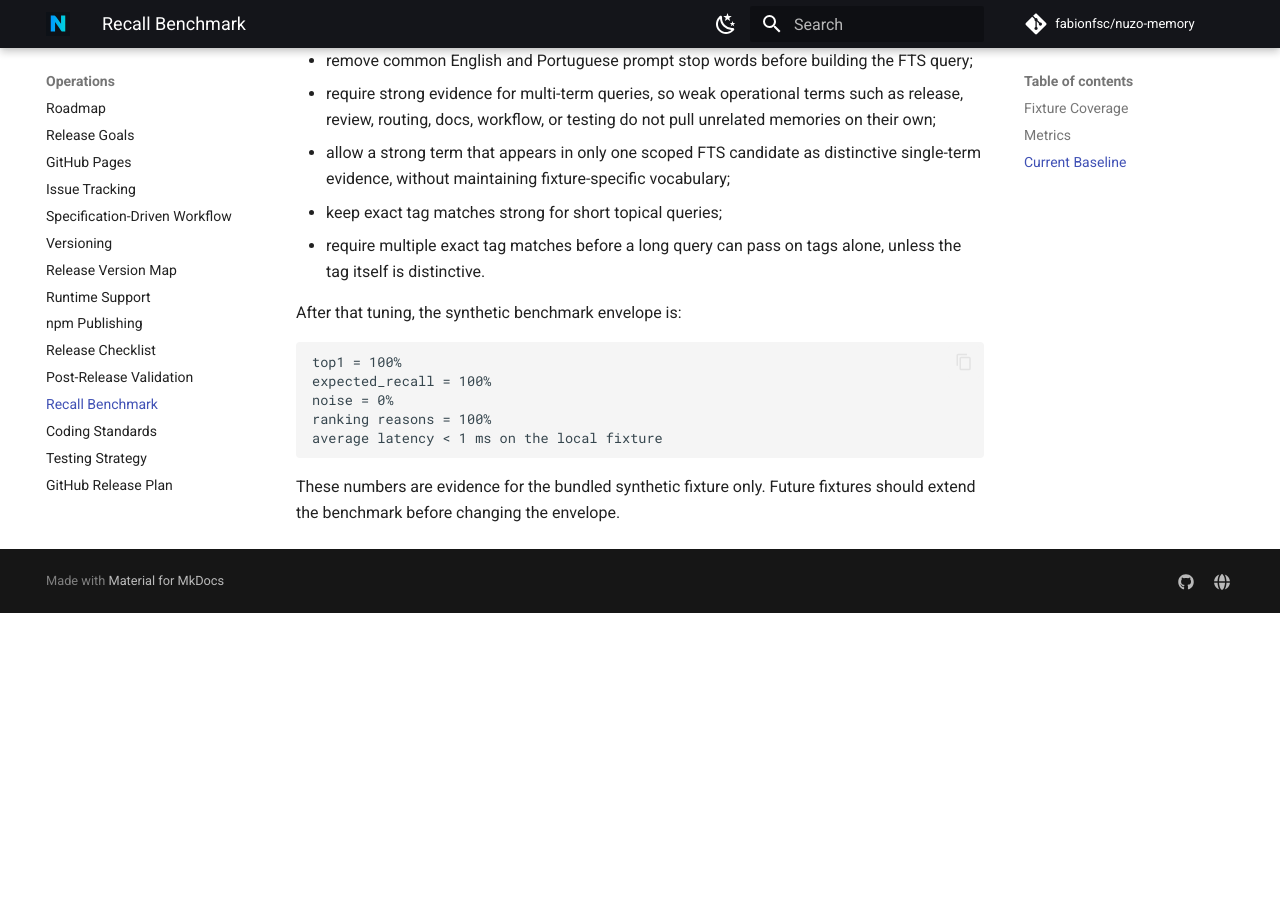
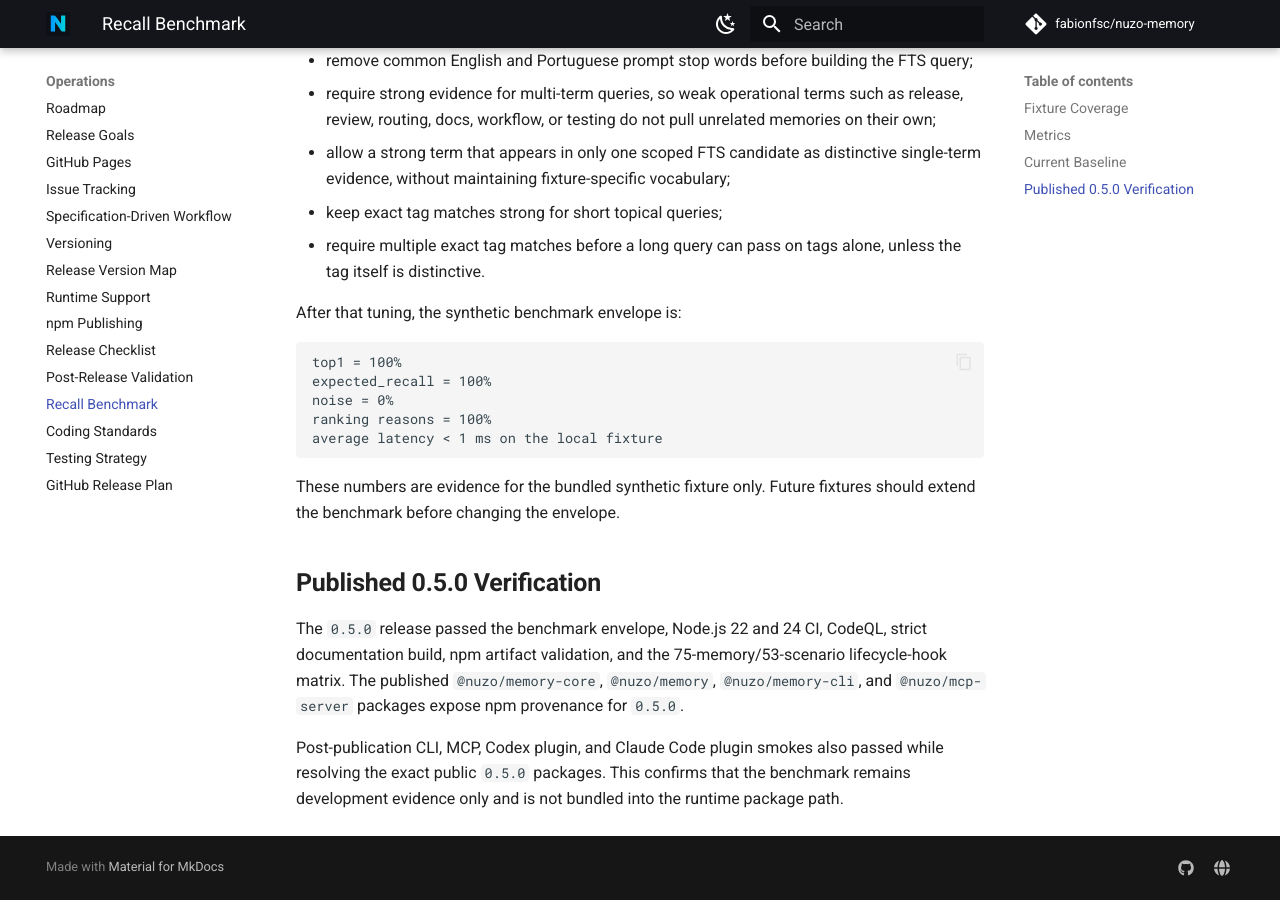
Before and after one commit to fabionfsc/nuzo-memory, an MkDocs documentation site: the page built from docs/operations/recall-benchmark.md, in a window 1280 px wide and 900 px high, scrolled down 2953 px. Built offline with MkDocs 1.6.1 and Material for MkDocs 9.7.7, drawn with Linux system fonts in a browser that asks for light colours; comment, search, counter and statistics services are not loaded; before the commit the page ends 3566 px from its top, so only the background shows below that.

Commit message:
docs(release): record 0.5.0 validation
Aligns the goal with the measured v0.4.0 baseline and records published 0.5.0 provenance plus post-publication smoke evidence.

```diff
--- a/docs/operations/recall-benchmark.md
+++ b/docs/operations/recall-benchmark.md
@@ -156,3 +156,16 @@ average latency < 1 ms on the local fixture
 
 These numbers are evidence for the bundled synthetic fixture only. Future
 fixtures should extend the benchmark before changing the envelope.
+
+## Published 0.5.0 Verification
+
+The `0.5.0` release passed the benchmark envelope, Node.js 22 and 24 CI,
+CodeQL, strict documentation build, npm artifact validation, and the
+75-memory/53-scenario lifecycle-hook matrix. The published
+`@nuzo/memory-core`, `@nuzo/memory`, `@nuzo/memory-cli`, and
+`@nuzo/mcp-server` packages expose npm provenance for `0.5.0`.
+
+Post-publication CLI, MCP, Codex plugin, and Claude Code plugin smokes also
+passed while resolving the exact public `0.5.0` packages. This confirms that
+the benchmark remains development evidence only and is not bundled into the
+runtime package path.
```
Also changed, not shown: docs/operations/release-goals.md (+1 -1 lines).
